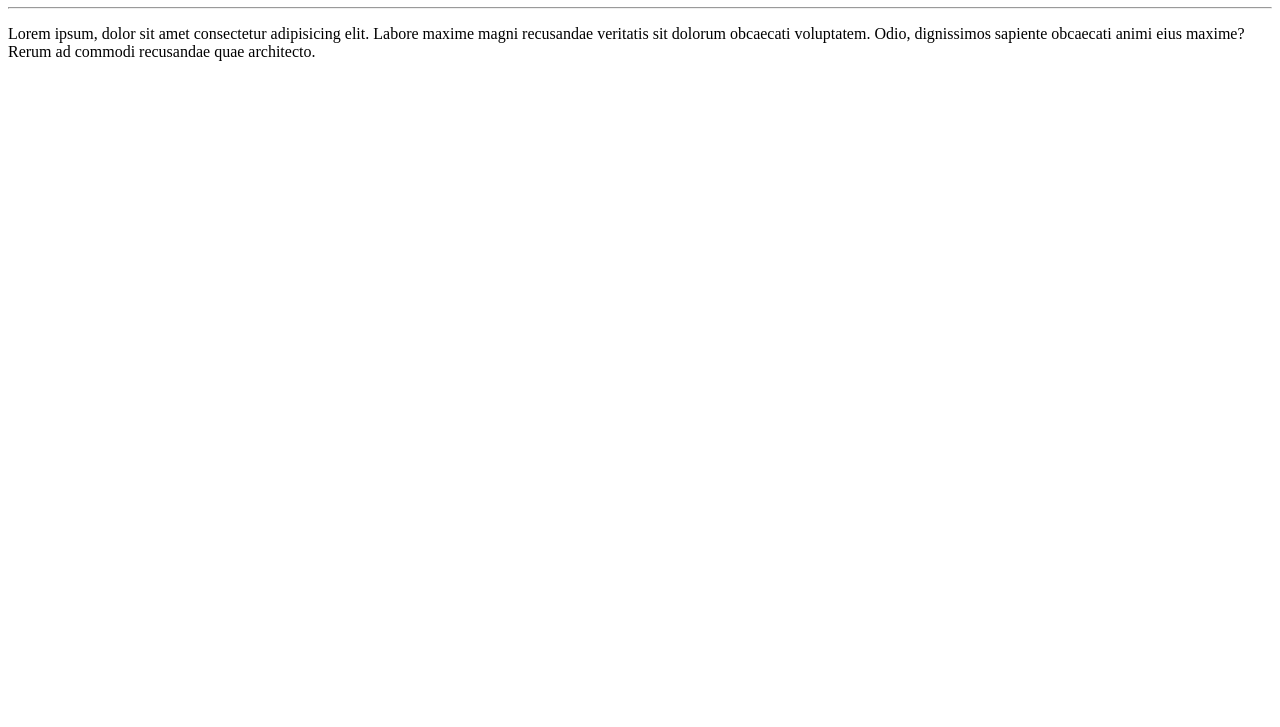
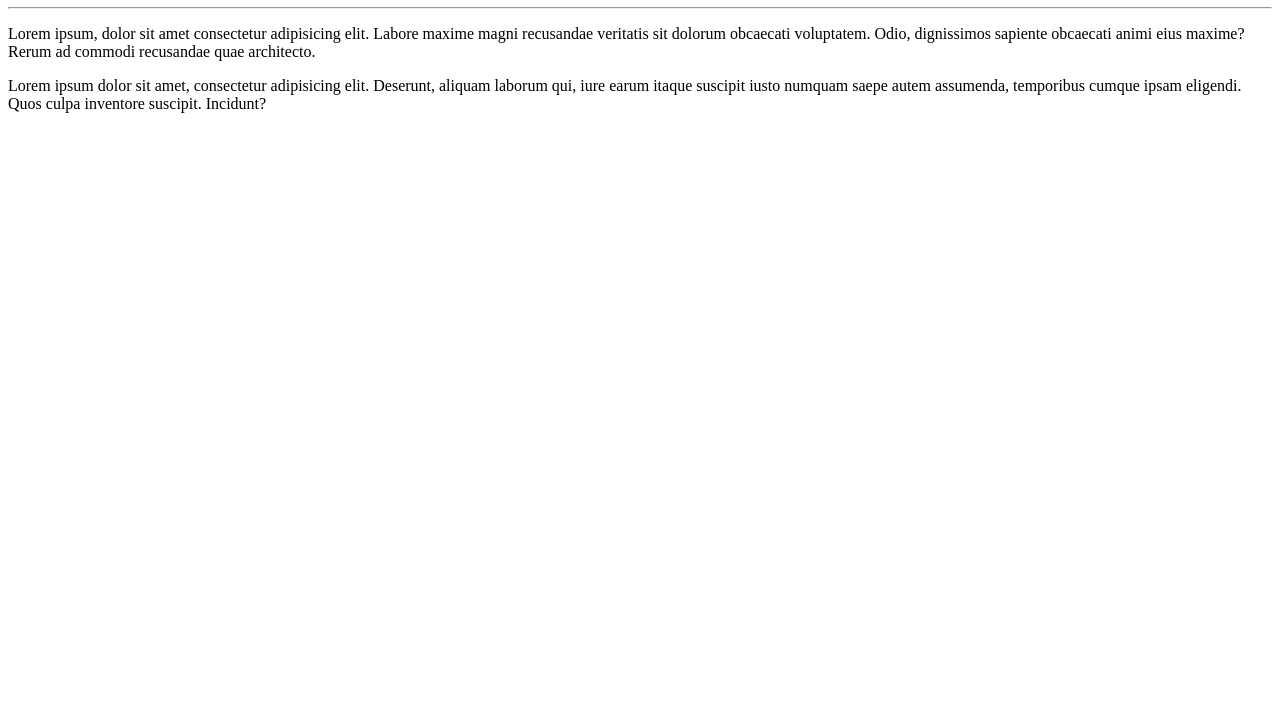
Before and after one commit to AntonioFDM/OlaMundo, a plain HTML site: page Site-Exemplo/index.html in a window 1280 px wide. Shown: the part 73-800 px from the top of the page. Drawn offline with Linux system fonts and the light colour scheme.

Commit message:
Adicionei mais outro parágrafo

```diff
--- a/Site-Exemplo/index.html
+++ b/Site-Exemplo/index.html
@@ -9,6 +9,7 @@
     <h1>Olá, Mundo!</h1>
     <hr>
     <p>Lorem ipsum, dolor sit amet consectetur adipisicing elit. Labore maxime magni recusandae veritatis sit dolorum obcaecati voluptatem. Odio, dignissimos sapiente obcaecati animi eius maxime? Rerum ad commodi recusandae quae architecto.</p>
+    <p>Lorem ipsum dolor sit amet, consectetur adipisicing elit. Deserunt, aliquam laborum qui, iure earum itaque suscipit iusto numquam saepe autem assumenda, temporibus cumque ipsam eligendi. Quos culpa inventore suscipit. Incidunt?</p>
 
 </body>
 </html>
```
